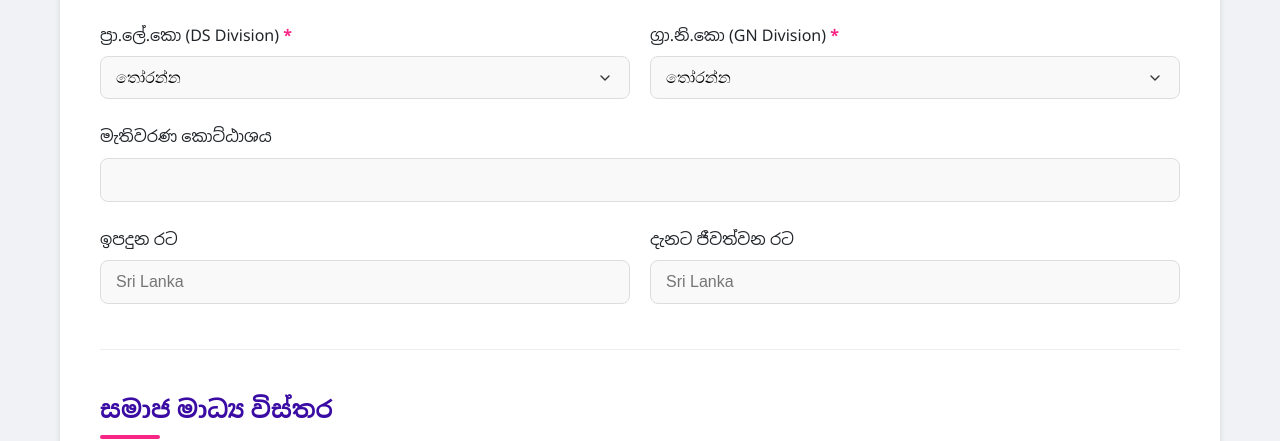
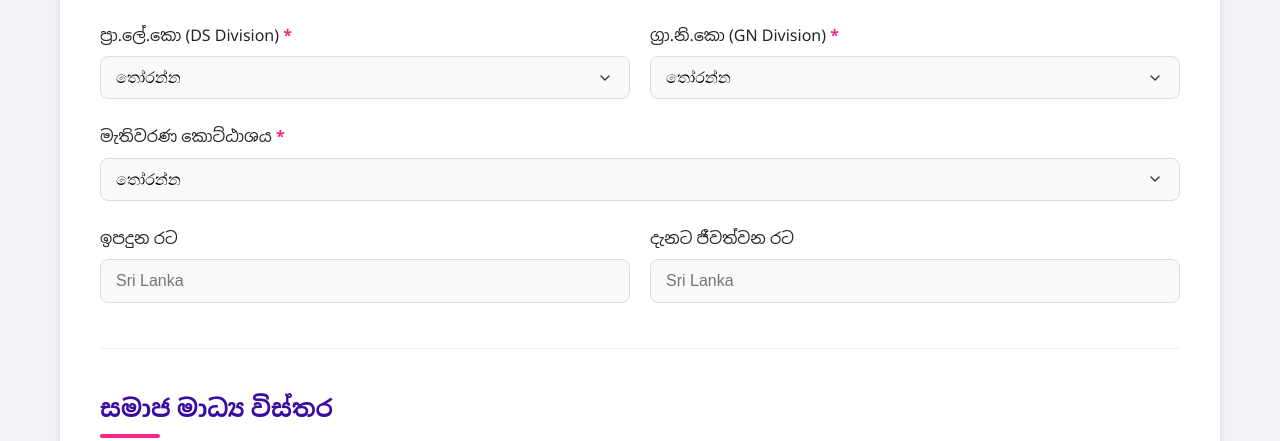
Before and after one commit to Pasachiya/Templete-Test, a plain HTML site: page index.html in a window 1280 px wide. Shown: the part 1411-1852 px from the top of the page. Drawn offline with Linux system fonts and the light colour scheme.

Commit message:
Update index.html

```diff
--- a/index.html
+++ b/index.html
@@ -151,8 +151,10 @@
                     </div>
 
                     <div class="form-group">
-                        <label for="constituency">මැතිවරණ කොට්ඨාශය</label>
-                        <input type="text" id="constituency" name="constituency">
+                        <label for="constituency" class="required">මැතිවරණ කොට්ඨාශය</label>
+                        <select id="constituency" name="constituency" required>
+                            <option value="">තෝරන්න</option>
+                        </select>
                     </div>
 
                     <div class="two-column">
```
